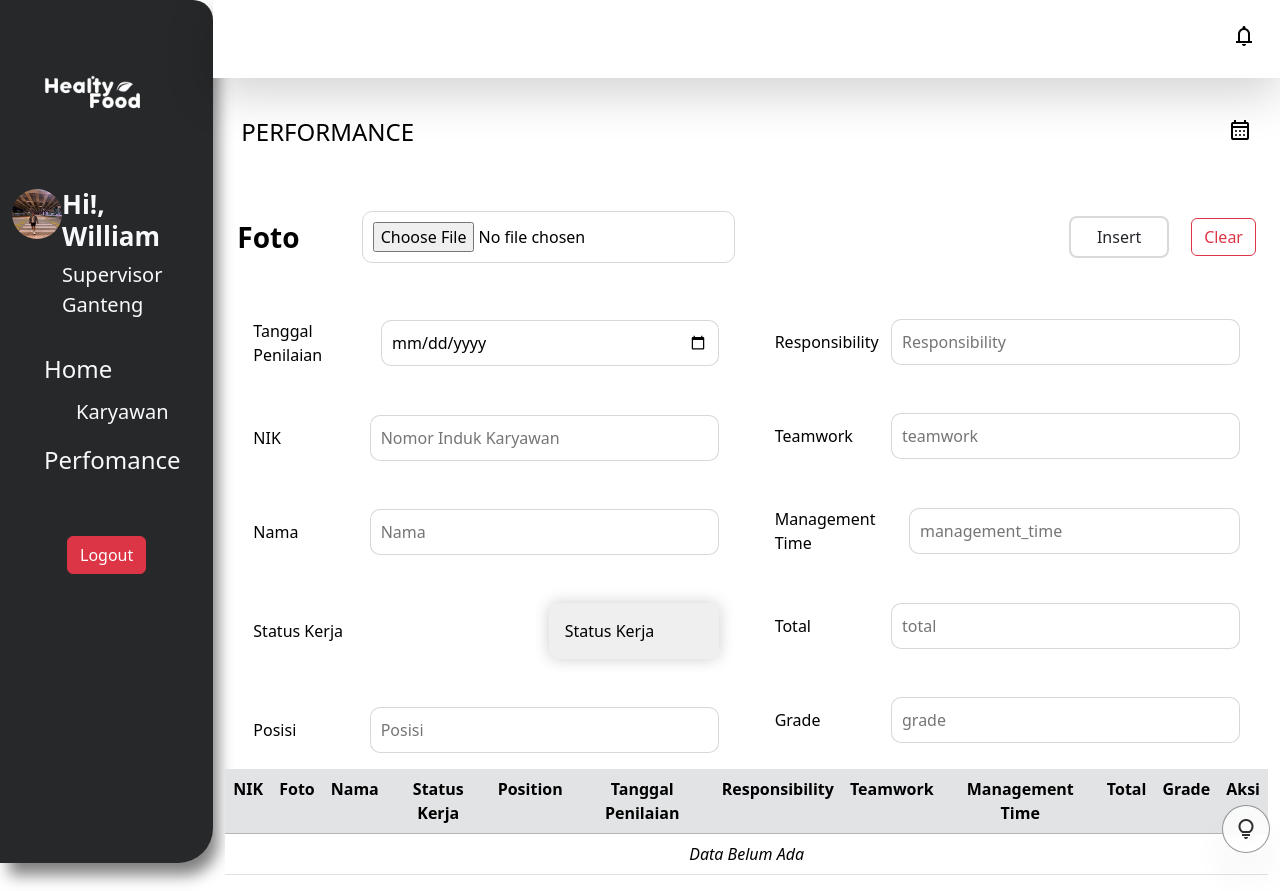
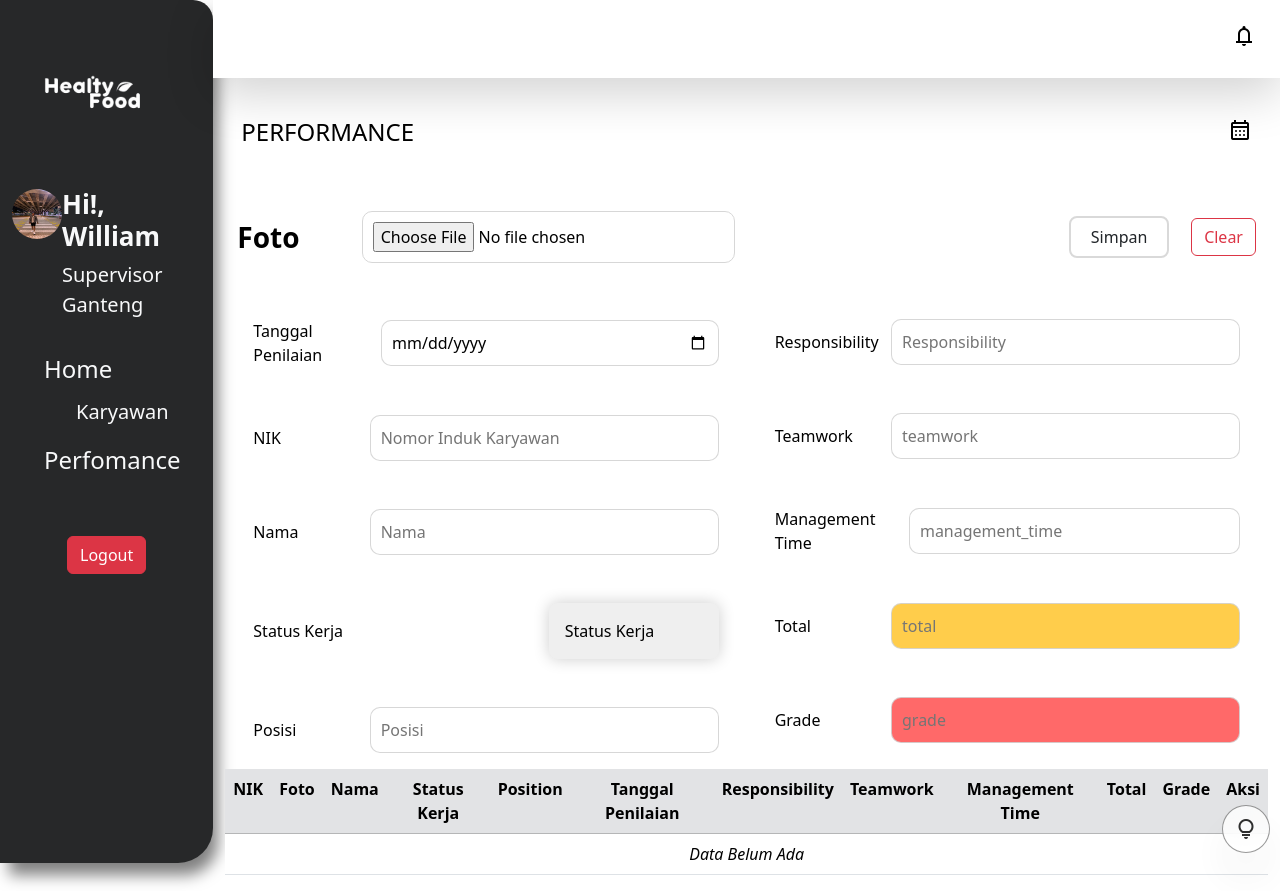
Before and after one commit to KangBubur1/karyawan, a PHP site: page /performance.php in a window 1280 px wide. Run offline with PHP 8.4, Linux system fonts and the light colour scheme; data that the repository does not hold is empty; some libraries are stand-ins or nearby versions.

Commit message:
up to date

```diff
--- a/Karyawan/Require/CRUD.php
+++ b/Karyawan/Require/CRUD.php
@@ -21,7 +21,7 @@
                 <div class="col-12  col-sm-6 d-flex justify-content-sm-end align-items-center">
                     <input type="submit"
                     name="insert"
-                    value="Insert"
+                    value="Simpan"
                     class="btn custom-btn me-4"/>
                     <input type="button"
                     value="Clear"
@@ -124,7 +124,7 @@
                                     min="0"
                                     placeholder="total"
                                     required
-                                    class="custom-Input
+                                    class="custom-Input custom-yellow
                                     "/>
                         </div>
                         <div class="d-flex align-items-center  mt-3 p-3 justify-content-between">
@@ -133,7 +133,7 @@
                                     name="grade"
                                     placeholder="grade"
                                     required
-                                    class="custom-Input
+                                    class="custom-Input custom-merah
                                     "/>
                         </div>
                     </div>
@@ -498,7 +498,7 @@
                     <div class="col-12  col-sm-6 d-flex justify-content-sm-end align-items-center">
                         <input type="submit"
                                 name="insert"
-                                value="Insert"
+                                value="Simpan"
                                 class="btn custom-btn me-4"
                                 hidden/>
                         <input type="submit"
--- a/Karyawan/css/style.css
+++ b/Karyawan/css/style.css
@@ -133,7 +133,6 @@ select {
 .custom-Input {
     padding:10px;
     outline: none;
-
     border:0.5px solid rgba(211,211,211,0.9);
     border-radius:10px;
     width:75%;
@@ -143,6 +142,13 @@ select {
     border:1px solid black;
 }
 
+.custom-merah {
+    background-color: #FF6969;
+}
+
+.custom-yellow{
+    background-color:#FFCD4B;
+}
 /* LOGIN SECTION END */
 
 
```
